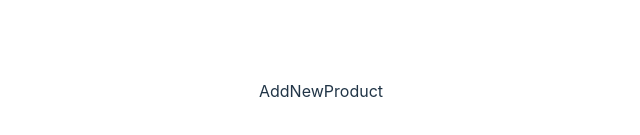
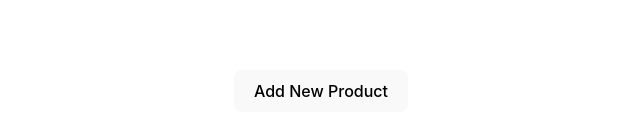
Before and after one commit to grbzemir/State-Management-Data-Fetching-with-Redux-Toolkit-and-RTK-Query-Project-Public, a React (Vite) app in the folder State/: page / in a window 1280 px wide. Shown: the part 309-444 px from the top of the page, without its empty margins (319-959 px from the left). Built offline with nearby package versions, Linux system fonts and the light colour scheme.

Commit message:
Arrow Function

```diff
--- a/State/src/components/AddNewProduct.jsx
+++ b/State/src/components/AddNewProduct.jsx
@@ -2,9 +2,36 @@ import React from 'react'
 import { useAddNewProductMutation } from '../app/service/dummyData'
 
 const AddNewProduct = () => {
+
+    const [addNewProduct, { data, error, isLoading }] = useAddNewProductMutation();
+    // console.log(res);
+
+    if (isLoading) {
+        return <h1>Loading...</h1>
+    }
+
+    if (error) {
+        return <h1>Error</h1>
+    }
+
+    const handleAddProduct = async () => {
+
+        try {
+
+            const newProductData = {
+                id: 1,
+                title: "Amazing T-Shirt",
+                description: "This is an amazing T-Shirt",
+            }
+
+        } catch (err) {
+            console.log("Error adding new product", err);
+        }
+
+    }
     return (
         <div>
-            AddNewProduct
+            <button onClick={handleAddProduct} disabled={isLoading}>Add New Product</button>
         </div>
     )
 }
```
